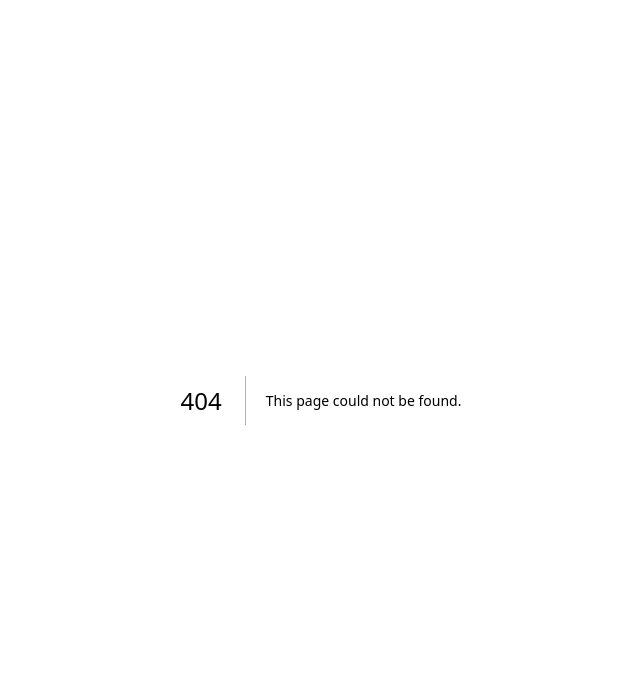
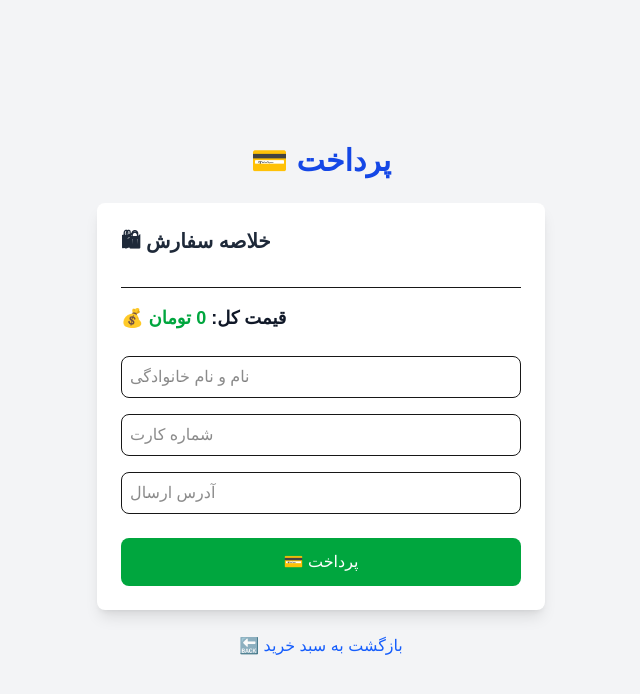
Before and after one commit to mohamad-massoudi/my-storee-typescript-next.js, a Next.js app in the folder my-store/: page /checkout in a window 1280 px wide. Before the commit this address had no page. Shown: the top 694 px of the page, without its empty margins (319-959 px from the left). Built offline with nearby package versions, Linux system fonts and the light colour scheme.

Commit message:
finaly-checkout

```diff
--- a/my-store/app/cart/page.tsx
+++ b/my-store/app/cart/page.tsx
@@ -5,6 +5,9 @@ import Link from "next/link";
 
 export default function CartPage() {
   const { cart, removeFromCart, clearCart } = useCart();
+
+  // 🛒 محاسبه قیمت کل سبد خرید
+  const totalPrice = cart.reduce((acc, item) => acc + item.price * item.quantity, 0);
 
   return (
     <div className="flex flex-col items-center justify-center min-h-screen bg-gray-100 p-6">
@@ -17,19 +20,39 @@ export default function CartPage() {
           <ul className="space-y-4">
             {cart.map((item) => (
               <li key={item.id} className="flex justify-between items-center border-b pb-2">
-                <span className="font-semibold text-gray-800">{item.name} - {item.quantity}x</span>
-                <button
-                  onClick={() => removeFromCart(item.id)}
-                  className="text-red-600 hover:text-red-800 transition"
-                >
-                  ❌ حذف
-                </button>
+                <span className="font-semibold text-gray-800">
+                  {item.name} - {item.quantity}x
+                </span>
+                <div className="flex items-center gap-2">
+                  <span className="text-gray-600">{(item.price * item.quantity).toLocaleString()} تومان</span>
+                  <button
+                    onClick={() => removeFromCart(item.id)}
+                    className="text-red-600 hover:text-red-800 transition"
+                  >
+                    ❌
+                  </button>
+                </div>
               </li>
             ))}
           </ul>
+
+          {/* قیمت کل */}
+          <div className="mt-6 text-xl font-bold text-center">
+            💰 قیمت کل: <span className="text-green-600">{totalPrice.toLocaleString()} تومان</span>
+          </div>
+
+          {/* دکمه رفتن به صفحه پرداخت */}
+          <Link
+            href="/checkout"
+            className="mt-6 block bg-blue-600 text-white text-center py-3 rounded-lg hover:bg-blue-800 transition"
+          >
+            🛒 ادامه فرآیند پرداخت
+          </Link>
+
+          {/* دکمه پاک کردن سبد خرید */}
           <button
             onClick={clearCart}
-            className="mt-6 w-full bg-red-600 text-white py-3 rounded-lg hover:bg-red-800 transition"
+            className="mt-4 w-full bg-red-600 text-white py-2 rounded-lg hover:bg-red-800 transition"
           >
             🗑 پاک کردن سبد خرید
           </button>
--- /dev/null
+++ b/my-store/app/checkout/page.tsx
@@ -0,0 +1,96 @@
+"use client";
+
+import { useCart } from "@/app/context/CartContext";
+import { useState } from "react";
+import Link from "next/link";
+
+export default function CheckoutPage() {
+  const { cart, clearCart } = useCart();  // گرفتن سبد خرید
+  const [name, setName] = useState("");
+  const [cardNumber, setCardNumber] = useState("");
+  const [address, setAddress] = useState("");
+  const [isProcessing, setIsProcessing] = useState(false);
+  const [paymentSuccess, setPaymentSuccess] = useState(false);
+
+  // محاسبه قیمت کل
+  const totalPrice = cart.reduce((acc, item) => acc + item.price * item.quantity, 0);
+
+  // تابع پردازش پرداخت
+  const handlePayment = () => {
+    setIsProcessing(true);  // در حال پردازش...
+    setTimeout(() => {
+      setIsProcessing(false);  // پس از پردازش، موفقیت پرداخت را نشان می‌دهیم
+      setPaymentSuccess(true);  // تغییر وضعیت به موفقیت
+      clearCart();  // پاک کردن سبد خرید
+    }, 2000);  // شبیه‌سازی مدت زمان پردازش
+  };
+
+  return (
+    <div className="flex flex-col items-center justify-center min-h-screen bg-gray-100 p-6">
+      <h1 className="text-3xl font-bold text-blue-700 mb-6">💳 پرداخت</h1>
+
+      {paymentSuccess ? (
+        <div className="bg-white p-6 rounded-lg shadow-lg text-center">
+          <h2 className="text-2xl font-bold text-green-600">✅ پرداخت موفقیت‌آمیز بود!</h2>
+          <p className="text-gray-700 mt-4">سفارش شما با موفقیت ثبت شد. 🎉</p>
+          <Link href="/" className="mt-6 inline-block text-blue-600 hover:underline">
+            🔙 بازگشت به صفحه اصلی
+          </Link>
+        </div>
+      ) : (
+        <div className="w-full max-w-md bg-white p-6 rounded-lg shadow-lg">
+          <h2 className="text-xl font-semibold text-gray-800 mb-4">🛍 خلاصه سفارش</h2>
+
+          <ul className="space-y-2 border-b pb-4">
+            {cart.map((item) => (
+              <li key={item.id} className="flex justify-between text-gray-800">
+                <span>{item.name} ({item.quantity}x)</span>
+                <span>{(item.price * item.quantity).toLocaleString()} تومان</span>
+              </li>
+            ))}
+          </ul>
+
+          <div className="mt-4 text-lg font-bold text-gray-900">
+            💰 قیمت کل: <span className="text-green-600">{totalPrice.toLocaleString()} تومان</span>
+          </div>
+
+          <div className="mt-6 space-y-4">
+            <input
+              type="text"
+              placeholder="نام و نام خانوادگی"
+              className="w-full p-2 border rounded-lg"
+              value={name}
+              onChange={(e) => setName(e.target.value)}
+            />
+            <input
+              type="text"
+              placeholder="شماره کارت"
+              className="w-full p-2 border rounded-lg"
+              value={cardNumber}
+              onChange={(e) => setCardNumber(e.target.value)}
+            />
+            <input
+              type="text"
+              placeholder="آدرس ارسال"
+              className="w-full p-2 border rounded-lg"
+              value={address}
+              onChange={(e) => setAddress(e.target.value)}
+            />
+          </div>
+
+          <button
+            onClick={handlePayment}
+            className="mt-6 w-full bg-green-600 text-white py-3 rounded-lg hover:bg-green-800 transition"
+            disabled={isProcessing}
+          >
+            {isProcessing ? "⏳ در حال پردازش..." : "💳 پرداخت"}
+          </button>
+        </div>
+      )}
+
+      <Link href="/cart" className="mt-6 text-blue-600 hover:underline">
+        🔙 بازگشت به سبد خرید
+      </Link>
+    </div>
+  );
+}
```
